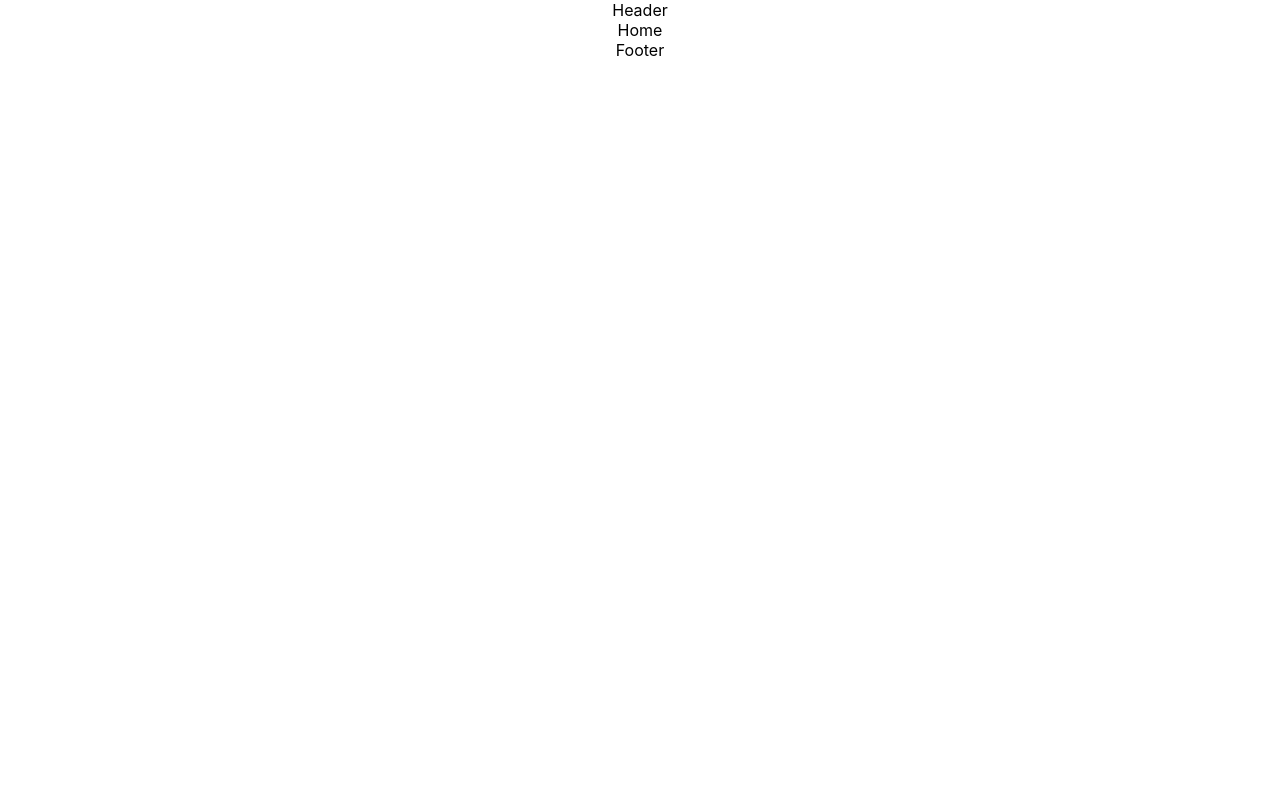
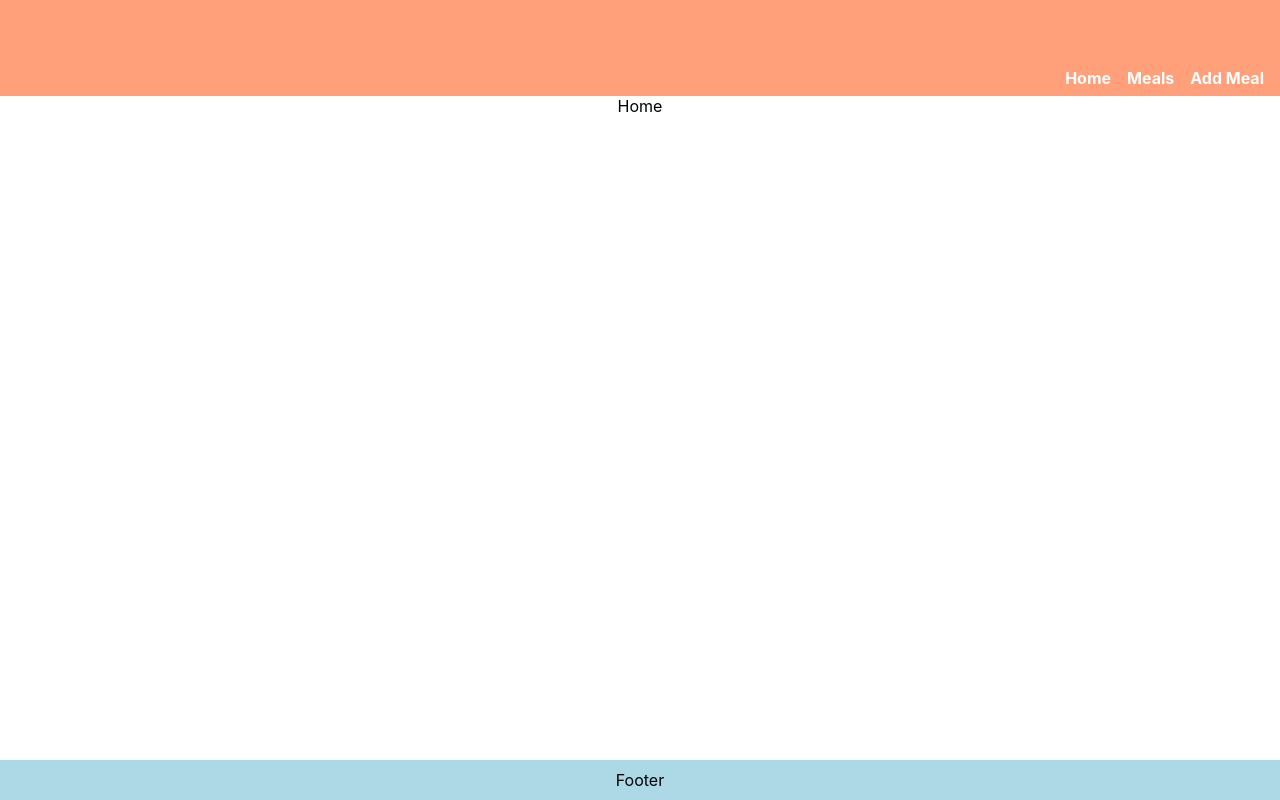
Before and after one commit to andrecosta8/GeeksHubs-food-technical-test, a React (Create React App) app: page / in a window 1280 px wide. Built offline with nearby package versions, Linux system fonts and the light colour scheme.

Commit message:
add basci header with navigate and a basic footer

```diff
--- a/src/App.js
+++ b/src/App.js
@@ -1,4 +1,4 @@
-import logo from "./logo.svg";
+
 import "./App.css";
 
 import Body from "./components/Body/Body";
--- a/src/components/Footer/Footer.css
+++ b/src/components/Footer/Footer.css
@@ -0,0 +1,13 @@
+.footerDesign {
+    height: 5vh;
+    width: 100vw;
+    background-color: lightblue;
+    display: flex;
+    flex-direction: row;
+    justify-content: center;
+    align-items: center;
+    position:absolute;
+    left:0;
+    bottom:0;
+    right:0;
+}
--- a/src/components/Footer/Footer.jsx
+++ b/src/components/Footer/Footer.jsx
@@ -1,8 +1,9 @@
 import React from 'react'
+import './Footer.css'
 
 const Footer = () => {
   return (
-    <div>Footer</div>
+    <div className='footerDesign'>Footer</div>
   )
 }
 
--- a/src/components/Header/Header.css
+++ b/src/components/Header/Header.css
@@ -0,0 +1,25 @@
+
+.headerDesign{
+    height: 12vh;
+    width: 100vw;
+    background-color: lightsalmon;
+    display: flex;
+    flex-direction: row;
+    justify-content: flex-end;
+    align-items: flex-end;
+    color: white;
+}
+
+.linkDesign {
+    font-weight: bold;
+    margin-right: 1em;
+    margin-bottom: 0.5em;
+    color: white;
+    cursor: pointer;
+    transition: 0.5s;
+}
+
+.linkDesign:hover {
+    color: lightslategray;
+    transition: 0.5s;
+}
--- a/src/components/Header/Header.jsx
+++ b/src/components/Header/Header.jsx
@@ -1,8 +1,15 @@
 import React from 'react'
+import { useNavigate } from 'react-router-dom'
+import './Header.css'
 
 const Header = () => {
+  let navigate = useNavigate();
   return (
-    <div>Header</div>
+    <div className='headerDesign'>
+            <div className="linkDesign" onClick={()=>setTimeout(()=>{navigate("/")},250)}>Home</div>
+            <div className="linkDesign" onClick={()=>setTimeout(()=>{navigate("/meals")},250)}>Meals</div>
+            <div className="linkDesign" onClick={()=>setTimeout(()=>{navigate("/addmeal")},250)}>Add Meal</div>
+         </div>
   )
 }
 
```
Also changed, not shown: src/components/Body/Body.css (deleted).
